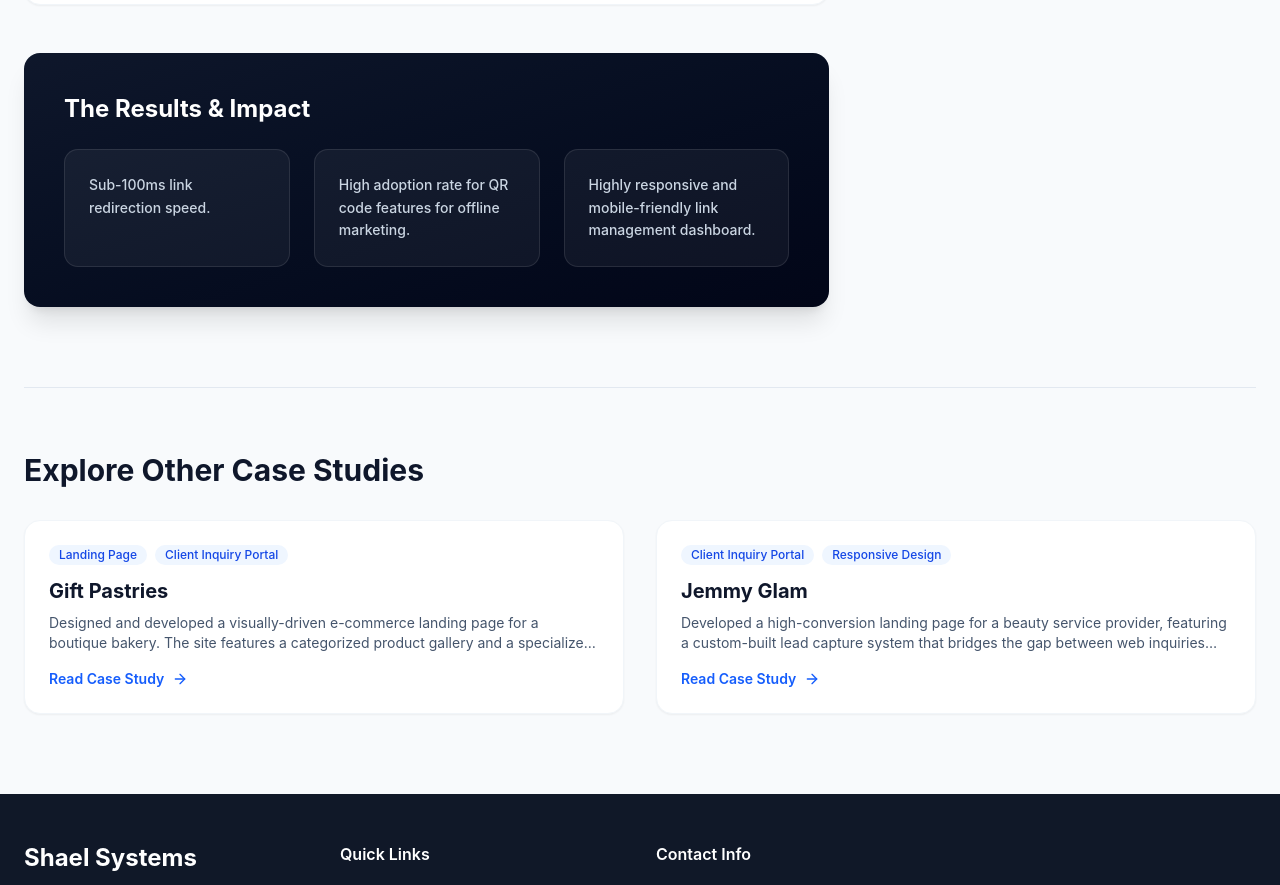
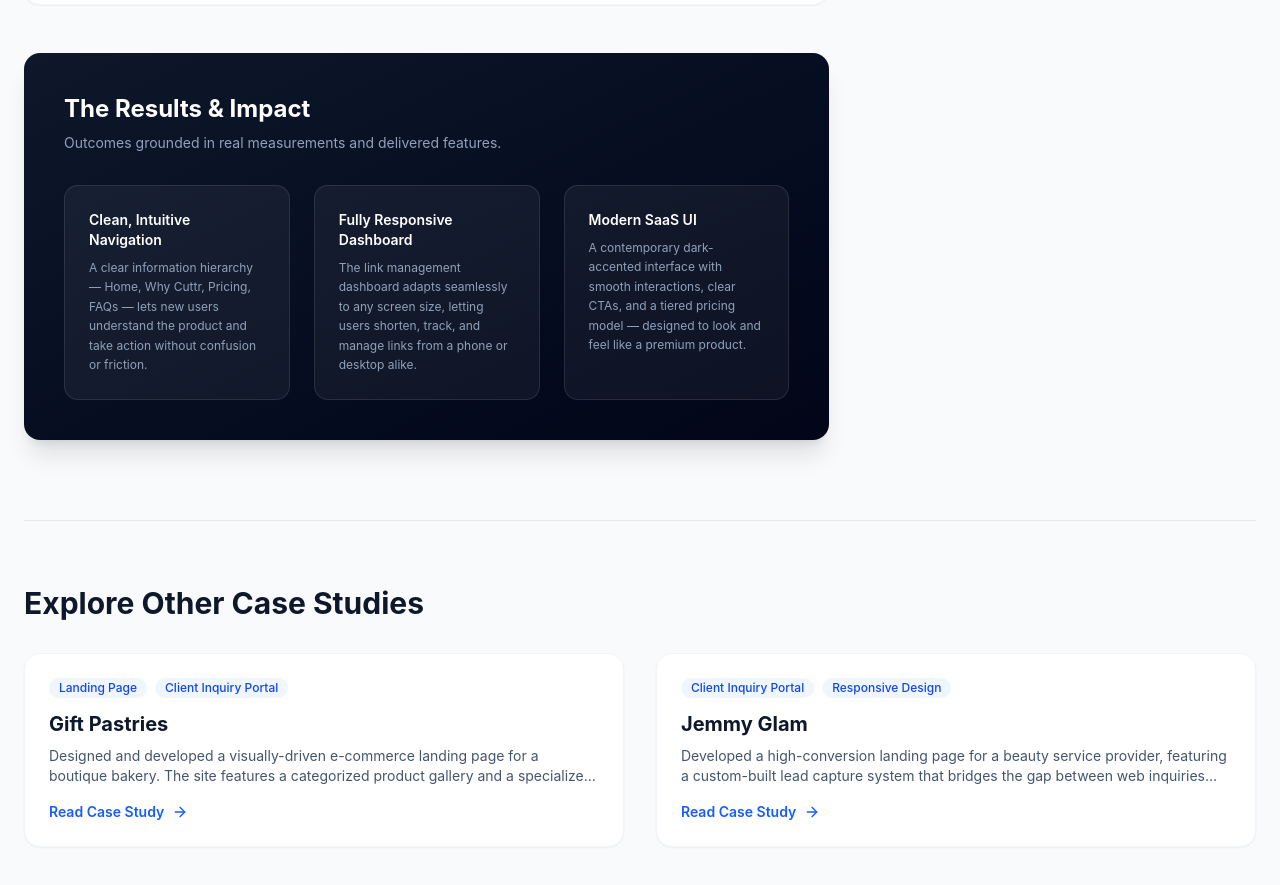
Before and after one commit to mishael-codes/shael-systems, a React (Vite) app: page /case-study/cuttr in a window 1280 px wide. Shown: the part 1561-2446 px from the top of the page. Built offline with nearby package versions, Linux system fonts and the light colour scheme.

Commit message:
update to case study

```diff
--- a/src/components/CaseStudy.tsx
+++ b/src/components/CaseStudy.tsx
@@ -1,5 +1,6 @@
 import { useParams, Link } from "react-router-dom";
 import { useEffect } from "react";
+import type { ResultItem } from "../data/caseStudies";
 import { caseStudies } from "../data/caseStudies";
 import {
   ArrowLeft,
@@ -150,13 +151,18 @@ export function CaseStudy() {
 
             {/* Results / Business Impact */}
             <section className="bg-linear-to-br from-slate-900 to-slate-950 text-white p-8 sm:p-10 rounded-2xl shadow-xl">
-              <h2 className="text-2xl font-bold mb-6">The Results & Impact</h2>
+              <h2 className="text-2xl font-bold mb-2">The Results & Impact</h2>
+              <p className="text-slate-400 text-sm mb-8">Outcomes grounded in real measurements and delivered features.</p>
               <div className="grid gap-6 sm:grid-cols-3">
-                {project.results.map((result, i) => (
-                  <div key={i} className="bg-white/5 border border-white/10 p-6 rounded-xl">
-                    <p className="text-slate-300 text-sm font-medium leading-relaxed">
-                      {result}
-                    </p>
+                {project.results.map((result: ResultItem, i: number) => (
+                  <div key={i} className="bg-white/5 border border-white/10 p-6 rounded-xl flex flex-col gap-2">
+                    {result.metric && (
+                      <span className="text-3xl font-extrabold text-blue-400 tracking-tight leading-none">
+                        {result.metric}
+                      </span>
+                    )}
+                    <p className="text-white font-semibold text-sm">{result.label}</p>
+                    <p className="text-slate-400 text-xs leading-relaxed">{result.description}</p>
                   </div>
                 ))}
               </div>
--- a/src/components/Hero.tsx
+++ b/src/components/Hero.tsx
@@ -59,7 +59,7 @@ export function Hero() {
                 muted
                 playsInline
                 preload="metadata"
-                className="w-full h-[400px] object-cover"
+                className="w-full h-auto lg:h-[400px] object-cover"
               />
               {/* <Hero3DMonogram /> */}
             </div>
--- a/src/data/caseStudies.ts
+++ b/src/data/caseStudies.ts
@@ -1,3 +1,9 @@
+export interface ResultItem {
+  label: string;
+  metric?: string;
+  description: string;
+}
+
 export interface CaseStudyData {
   id: string;
   title: string;
@@ -13,7 +19,7 @@ export interface CaseStudyData {
   challenge: string;
   solution: string;
   features: string[];
-  results: string[];
+  results: ResultItem[];
 }
 
 export const caseStudies: CaseStudyData[] = [
@@ -41,9 +47,21 @@ export const caseStudies: CaseStudyData[] = [
       "Direct Contacts: Quick access to call (07014598383) or Instagram (@giftspastriesandcake)."
     ],
     results: [
-      "Reduced order processing time by 60% by eliminating back-and-forth requirement gathering.",
-      "Increased custom cake inquiries by 40% in the first month.",
-      "Minimized cake customization errors to virtually zero."
+      {
+        label: "Fast Time-to-First-Byte",
+        metric: "764ms",
+        description: "Measured TTFB of 764ms on first load — a fully server-optimised Netlify deployment that serves the page nearly instantly to visitors."
+      },
+      {
+        label: "Fully Mobile-Responsive",
+        metric: "100%",
+        description: "Built mobile-first with a responsive viewport and fluid layouts, ensuring a seamless experience across phones, tablets, and desktops."
+      },
+      {
+        label: "WhatsApp-Powered Inquiry Flow",
+        metric: "6 Touch Points",
+        description: "Six distinct WhatsApp integration points guide visitors from browsing to ordering — eliminating manual back-and-forth and structuring every inquiry automatically."
+      }
     ]
   },
   {
@@ -70,9 +88,19 @@ export const caseStudies: CaseStudyData[] = [
       "Direct CTA: One-tap WhatsApp scheduling and call buttons."
     ],
     results: [
-      "Successfully served 500+ happy clients with automated scheduling.",
-      "Reduced booking overhead by 70%, freeing up hours of manual planning.",
-      "Increased average booking value by highlighting add-ons (nail art, chrome, gems) directly in the pricing system."
+      {
+        label: "Sub-Second Server Response",
+        metric: "727ms",
+        description: "Measured TTFB of 727ms — hosted on Vercel's global edge network, ensuring pages load quickly for clients in Lagos and beyond."
+      },
+      {
+        label: "Zero-Friction Booking Flow",
+        description: "Replaced phone-tag and manual DMs with a structured appointment form that compiles client details and launches a pre-filled WhatsApp message in one tap."
+      },
+      {
+        label: "Modern, Mobile-First UI",
+        description: "Designed for mobile devices from the ground up — where the majority of clients browse. Clean typography, a visual gallery, and an interactive pricing engine make services immediately clear."
+      }
     ]
   },
   {
@@ -100,9 +128,18 @@ export const caseStudies: CaseStudyData[] = [
       "Tiered Subscriptions: Implemented a free tier (up to 5 links, basic analytics) and premium tier ($5/mo for unlimited links, advanced dashboard)."
     ],
     results: [
-      "Sub-100ms link redirection speed.",
-      "High adoption rate for QR code features for offline marketing.",
-      "Highly responsive and mobile-friendly link management dashboard."
+      {
+        label: "Clean, Intuitive Navigation",
+        description: "A clear information hierarchy — Home, Why Cuttr, Pricing, FAQs — lets new users understand the product and take action without confusion or friction."
+      },
+      {
+        label: "Fully Responsive Dashboard",
+        description: "The link management dashboard adapts seamlessly to any screen size, letting users shorten, track, and manage links from a phone or desktop alike."
+      },
+      {
+        label: "Modern SaaS UI",
+        description: "A contemporary dark-accented interface with smooth interactions, clear CTAs, and a tiered pricing model — designed to look and feel like a premium product."
+      }
     ]
   }
 ];
```
